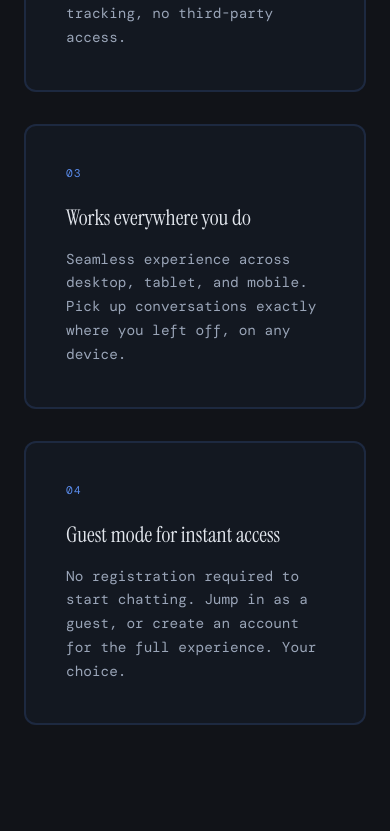
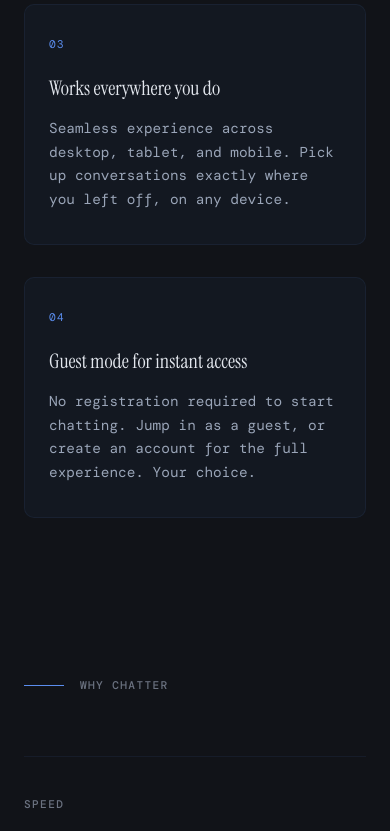
Before and after one commit to sakshampokharel01-beep/Chatter, a React (Vite) app: page / in a window 390 px wide. Shown: the part 1682-2513 px from the top of the page. Built offline with nearby package versions, Linux system fonts and the light colour scheme; no server answers; a web font is replaced by a local one.

Commit message:
Refine feature cards: subtle borders and better mobile padding

```diff
--- a/src/styles/LandingPage.css
+++ b/src/styles/LandingPage.css
@@ -450,19 +450,19 @@
 
 .section-marker::before {
   content: '';
-  flex: 0 0 50px;
-  height: 2px;
+  flex: 0 0 40px;
+  height: 1px;
   background: var(--accent);
   transition: background 0.45s ease;
 }
 
 .section-marker span {
   font-family: 'DM Mono', monospace;
-  font-size: 0.875rem;
-  font-weight: 600;
-  letter-spacing: 0.15em;
+  font-size: 0.7rem;
+  font-weight: 500;
+  letter-spacing: 0.12em;
   text-transform: uppercase;
-  color: var(--accent);
+  color: var(--text-tertiary);
   transition: color 0.45s ease;
 }
 
@@ -475,17 +475,16 @@
 .feature-card {
   position: relative;
   padding: 2.5rem;
-  border: 2px solid var(--border-default);
-  border-radius: 12px;
+  border: 1.5px solid var(--border-subtle);
+  border-radius: 10px;
   background: var(--bg-surface);
   transition: all 0.3s ease;
 }
 
 .feature-card:hover {
-  border-color: var(--accent-border);
+  border-color: var(--border-default);
   background: var(--bg-surface-hover);
-  transform: translateY(-2px);
-  box-shadow: 0 8px 24px rgba(91, 141, 238, 0.12);
+  transform: translateY(-1px);
 }
 
 .feature-number {
@@ -499,8 +498,8 @@
 
 .feature-title {
   font-family: 'Instrument Serif', serif;
-  font-size: clamp(1.35rem, 2vw, 1.85rem);
-  font-weight: 500;
+  font-size: clamp(1.25rem, 2vw, 1.65rem);
+  font-weight: 450;
   line-height: 1.3;
   color: var(--text-primary);
   margin: 0 0 1rem 0;
@@ -544,11 +543,11 @@
 
 .benefit-label {
   font-family: 'DM Mono', monospace;
-  font-size: 0.75rem;
-  font-weight: 600;
-  letter-spacing: 0.15em;
+  font-size: 0.7rem;
+  font-weight: 500;
+  letter-spacing: 0.12em;
   text-transform: uppercase;
-  color: var(--accent);
+  color: var(--text-tertiary);
   padding-top: 0.5rem;
   transition: color 0.45s ease;
 }
@@ -591,9 +590,9 @@
 
 .step-number {
   font-family: 'DM Mono', monospace;
-  font-size: 0.75rem;
-  font-weight: 600;
-  letter-spacing: 0.12em;
+  font-size: 0.7rem;
+  font-weight: 500;
+  letter-spacing: 0.1em;
   color: var(--accent);
   margin-bottom: 1rem;
   transition: color 0.45s ease;
@@ -750,6 +749,10 @@
     grid-template-columns: 1fr;
   }
 
+  .feature-card {
+    padding: 2rem 1.5rem;
+  }
+
   .benefit-item {
     grid-template-columns: 1fr;
     gap: 1rem;
```
